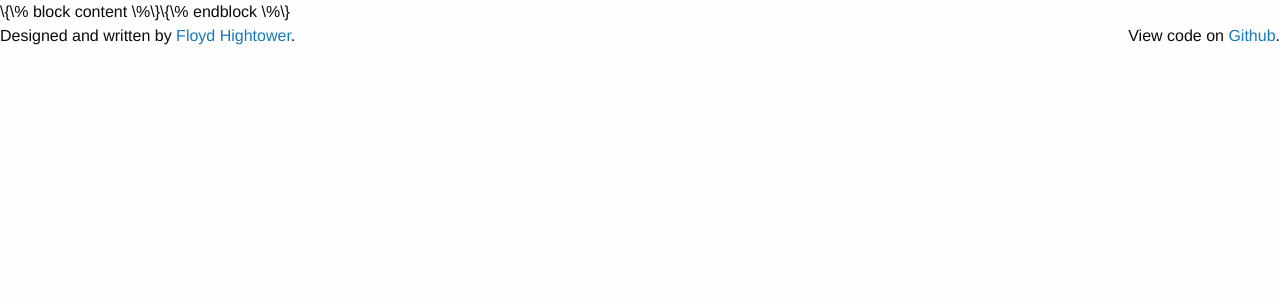
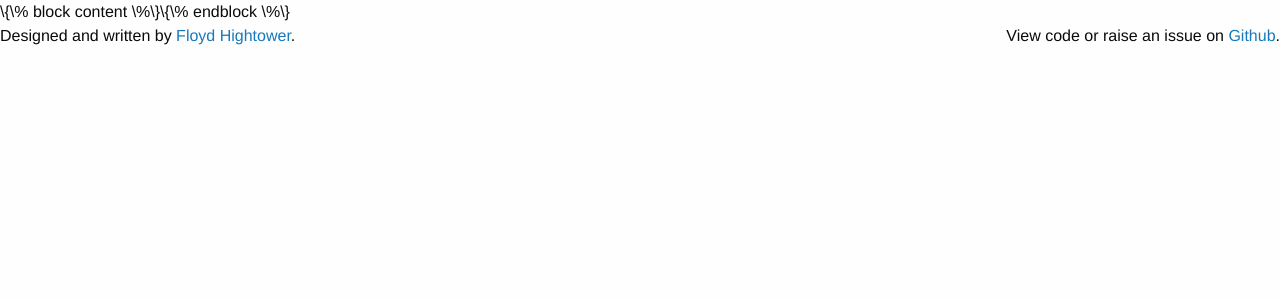
Before and after one commit to fhightower-templates/flask-template, a Flask app: template {{cookiecutter.package_name}}/{{cookiecutter.package_name}}/templates/layout.html in a window 1280 px wide. Shown: the part 40-340 px from the top of the page. Run offline with Flask 2, Linux system fonts and the light colour scheme; the template is opened without the code that fills it, so the values that code supplies are empty; some libraries are stand-ins or nearby versions.

Commit message:
Mentioning issues in the footer

```diff
--- a/{{cookiecutter.package_name}}/{{cookiecutter.package_name}}/templates/layout.html
+++ b/{{cookiecutter.package_name}}/{{cookiecutter.package_name}}/templates/layout.html
@@ -39,7 +39,7 @@
         Designed and written by <a href="https://hightower.space">Floyd Hightower</a>.
 
         <span class="float-right">
-            View code on <a href="https://github.com/fhightower/ioc-toolkit">Github</a>.
+            View code or raise an issue on <a href="https://github.com/fhightower/ioc-toolkit">Github</a>.
         </span>
     </footer>
 </body>
```
